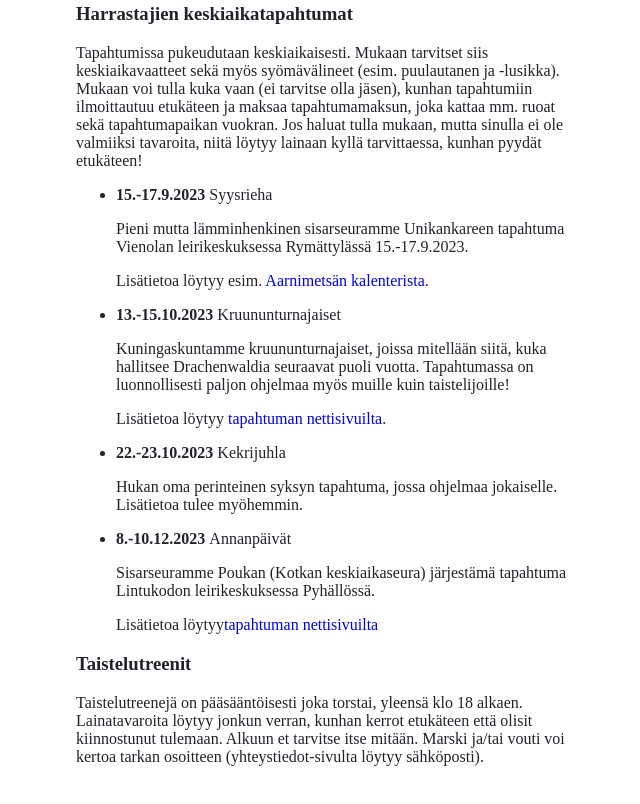
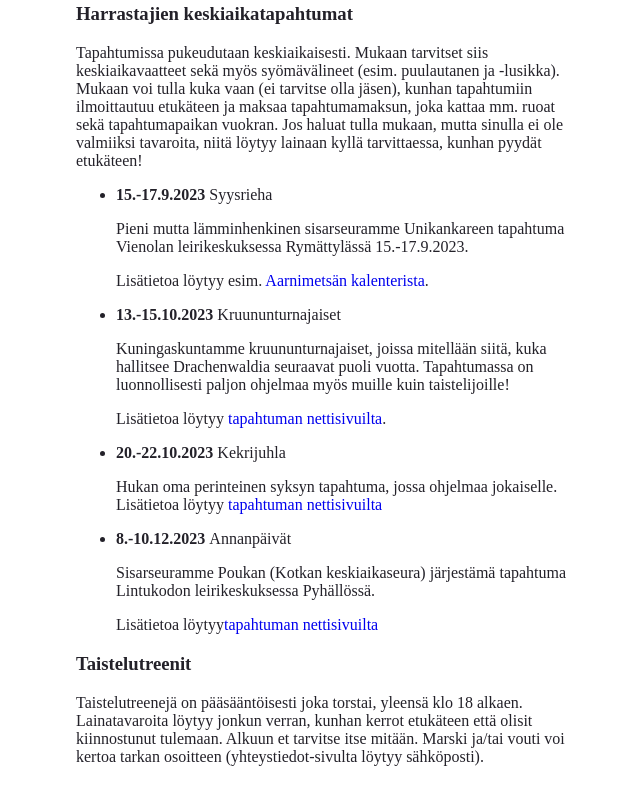
Before and after one commit to tuomokar/hukka-website, a Gatsby site: page /calendar in a window 1280 px wide. Shown: the part 1223-2027 px from the top of the page, without its empty margins (314-954 px from the left). Built offline with nearby package versions, Linux system fonts and the light colour scheme; Gatsby itself is replaced by a stand-in of ours.

Commit message:
content: set website for Kekri event

```diff
--- a/src/pages/calendar.tsx
+++ b/src/pages/calendar.tsx
@@ -324,13 +324,16 @@ const events: Event[] = [
     ),
   },
   {
-    dateStart: "2023-10-22",
-    dateEnd: "2023-10-23",
+    dateStart: "2023-10-20",
+    dateEnd: "2023-10-22",
     title: "Kekrijuhla",
     description: (
       <>
         <p>
-          <span>Hukan oma perinteinen syksyn tapahtuma, jossa ohjelmaa jokaiselle. Lisätietoa tulee myöhemmin.</span>
+          <span>
+            Hukan oma perinteinen syksyn tapahtuma, jossa ohjelmaa jokaiselle. Lisätietoa löytyy{" "}
+            <ExternalLink href="https://kekrijuhla.wordpress.com/">tapahtuman nettisivuilta</ExternalLink>
+          </span>
         </p>
       </>
     ),
```
